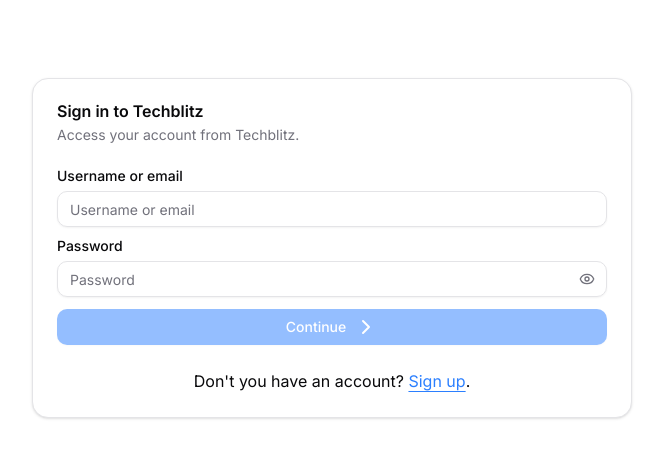
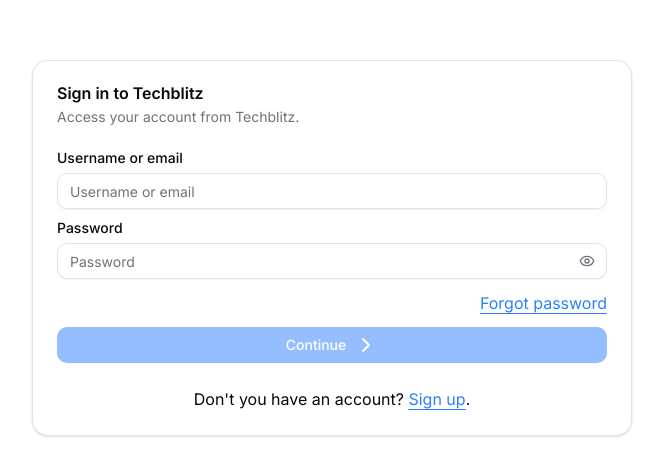
Before and after one commit to renato3x/techblitz-client-service, a React (Vite) app: page /signin in a window 1280 px wide. Shown: the part 152-628 px from the top of the page, without its empty margins (308-971 px from the left). Built offline with nearby package versions, Linux system fonts and the light colour scheme; no server answers.

Commit message:
feat: create forgot-password page

```diff
--- a/src/app.tsx
+++ b/src/app.tsx
@@ -15,6 +15,7 @@
 import { Profile } from './pages/settings/profile';
 import { Authentication } from './pages/settings/authentication';
 import { useQuery } from '@tanstack/react-query';
+import { ForgotPassword } from './pages/forgot-password';
 
 export function App() {
   const { theme } = useTheme();
@@ -48,6 +49,7 @@
         </Route>
         <Route path="/signin" element={<SignIn/>}/>
         <Route path="/signup" element={<SignUp/>}/>
+        <Route path="/forgot-password" element={<ForgotPassword/>}/>
         <Route path="*" element={<ResourceNotFound/>}/>
       </Routes>
       <Toaster
--- /dev/null
+++ b/src/pages/forgot-password.tsx
@@ -0,0 +1,5 @@
+export function ForgotPassword() {
+  return (
+    <div>Forgot password!</div>
+  );
+}
--- a/src/pages/signin.tsx
+++ b/src/pages/signin.tsx
@@ -79,6 +79,12 @@
                 )}
               />
 
+              <p className="text-right">
+                <Link to="/forgot-password" className="link">
+                  Forgot password
+                </Link>
+              </p>
+
               <Button type="submit" className="w-full" disabled={!form.formState.isValid}>
                 Continue
                 <ChevronRight/>
@@ -89,7 +95,7 @@
         <CardFooter>
           <p className="w-full text-center">
             Don't you have an account?{' '}
-            <Link to={'/signup'} className="link">
+            <Link to="/signup" className="link">
               Sign up
             </Link>.
           </p>
--- a/src/pages/signup.tsx
+++ b/src/pages/signup.tsx
@@ -250,7 +250,7 @@
         <CardFooter>
           <p className="w-full text-center">
             Already have an account?{' '}
-            <Link to={'/signin'} className="link">
+            <Link to="/signin" className="link">
               Sign in
             </Link>.
           </p>
```
